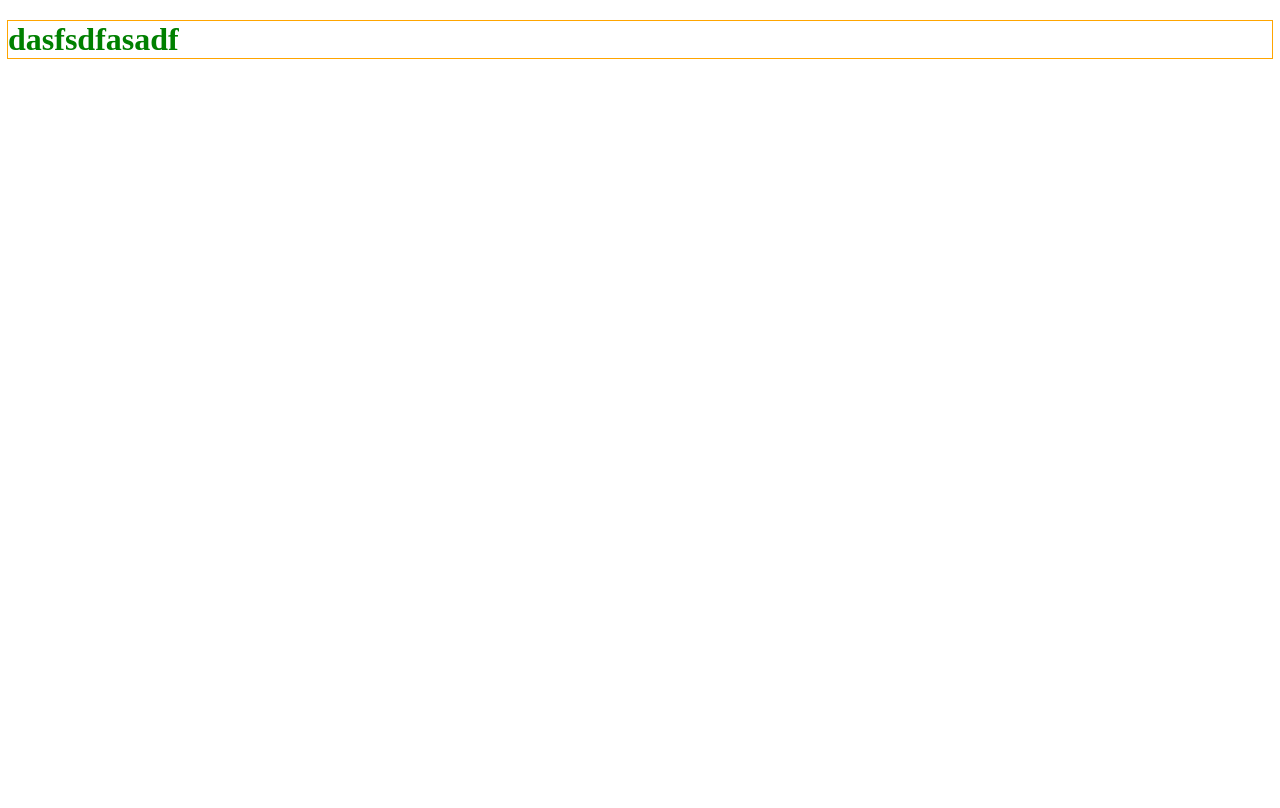
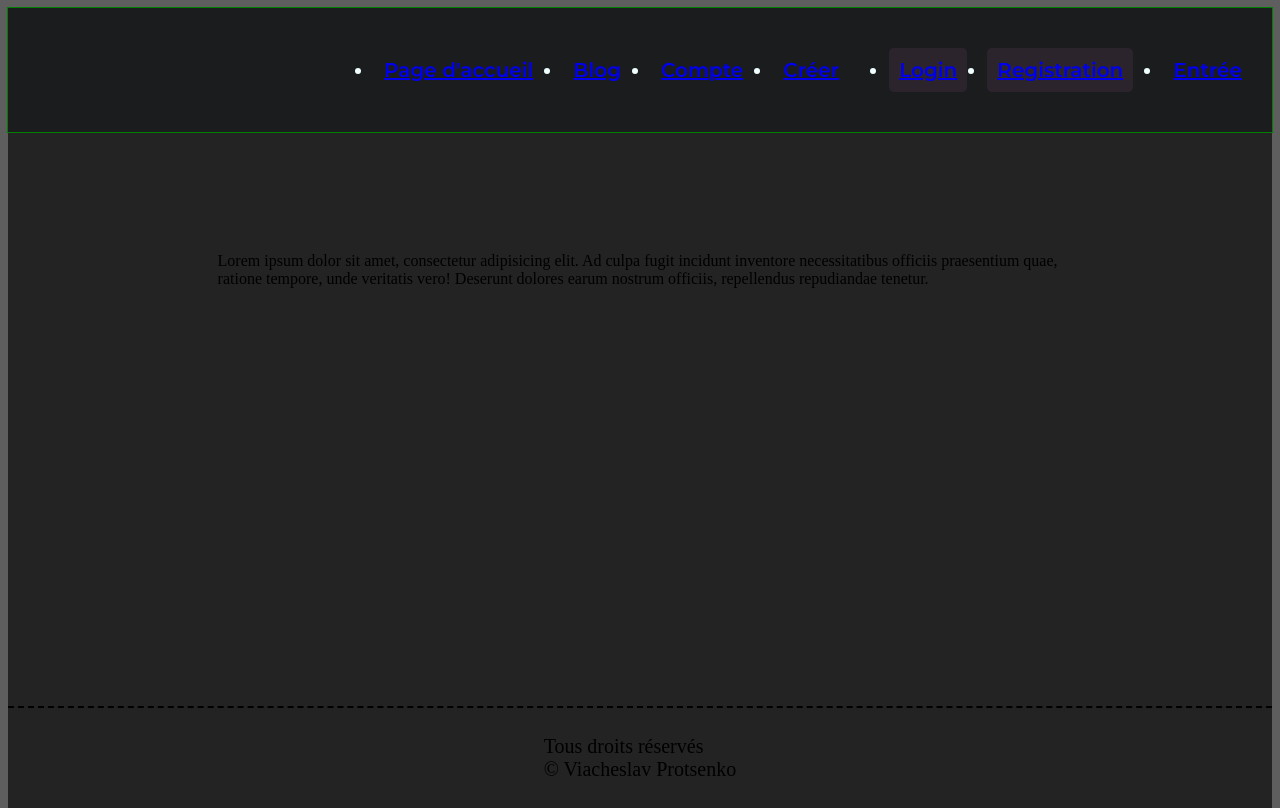
Before and after one commit to Slawik88/flask_practice-, a Flask app: page / in a window 1280 px wide. Before the commit the page ends 59 px from the top, so only its background shows below. Run offline with Flask 2, Linux system fonts and the light colour scheme; some libraries are stand-ins or nearby versions.

Commit message:
add_main_menu

```diff
--- a/static/css/style.css
+++ b/static/css/style.css
@@ -1,7 +1,95 @@
-h1 {
-color: green;
+@import url('https://fonts.googleapis.com/css2?family=Montserrat:wght@600&display=swap');
+@import url('https://fonts.googleapis.com/css2?family=Rubik:wght@300&display=swap');
+
+/*header*/
+
+html,body{
+    background-color: rgba(0, 0, 0, 0.63);
+    height: 100%;
+
 }
 
+
+/*header*/
+.header {
+    outline: 1px solid green;
+    background-color: rgb(27, 28, 29);
+    width: 100%;
+}
+
+.main_menu {
+    font-size: 20px;
+    font-family: 'Montserrat', sans-serif;
+    padding-right: 10px;
+    justify-content: flex-end;
+    display: flex;
+
+}
+.main_menu ul {
+
+}
+.main_menu li {
+    text-align: center;
+    border-radius: 5px;
+    transform: 200ms;
+    color: azure;
+    padding: 10px;
+    margin: 1em .5em;
+    transition: 150ms;
+}
+
+
+.main_menu li a {
+
+}
+
+#login, #registration {
+    background-color: rgba(211, 122, 209, 0.089);
+}
+#login {
+    margin-left: 30px;
+}
+#registration{
+    margin-right: 20px;
+}
+
+/*header:hover*/
+
+.main_menu li:hover {
+    background-color: #4B93C9FF;
+}
+#login:hover, #registration:hover {
+    background-color: rgba(211, 122, 209, 0.548);
+    box-shadow: 0px 0px 10px gray;
+}
+#exit:hover{
+    background-color: rgb(5, 105, 255);
+}
+
+
+/*wrapper*/
 .wrapper {
-    outline: 1px orange solid;
+    display: flex;
+    flex-direction: column;
+    height: 100%;
 }
+
+.content{
+    box-sizing: border-box;
+    width: 70%;
+    margin: 100px auto;
+    padding: 20px;
+    flex: 1 0 auto;
+
+}
+
+.footer{
+    border-top: 2px dashed black;
+    display: flex;
+    justify-content: center;
+    width: 100%;
+    height: 100px;
+    flex: 0 0 auto;
+    font-size: 20px;
+    align-items: center;
+}
--- a/templates/base.html
+++ b/templates/base.html
@@ -6,31 +6,56 @@
           content="width=device-width, user-scalable=no, initial-scale=1.0, maximum-scale=1.0, minimum-scale=1.0">
     <meta http-equiv="X-UA-Compatible" content="ie=edge">
     <link rel="stylesheet" href="{{ url_for ('static', filename='css/style.css') }}">
+    <link rel="stylesheet" href="{{ url_for ('static', filename='css/reset.css') }}">
     {% block title %}
-        {% if title %}
-            <title>Flask - {{ title }}</title>
-        {% else %}
-            <title>Flask Blog</title>
-        {% endif %}
+    {% if title %}
+
+    <title>Flask - {{ title }}</title>
+    {% else %}
+    <title>Flask Blog</title>
+    {% endif %}
     {% endblock %}
 </head>
 <body>
 <div class="wrapper">
     {% block menu %}
+    <header class="header">
+        <ul class="main_menu">
+            <li><a href="#">Page d'accueil</a></li>  <!--Главная-->
+            <li><a href="#">Blog</a></li>  <!--Блог-->
+            <li><a href="#">Compte</a></li>  <!--Аккаунт-->
+            <li><a href="#">Créer</a></li>  <!--Создать-->
+            <li id="login"><a href="#">Login</a></li>  <!--Логин-->
+            <li id="registration"><a href="#">Registration</a></li>  <!--Регистрация-->
+            <li id="exit"><a href="#">Entrée</a></li>  <!--Выйти-->
+        </ul>
+    </header>
     {% endblock menu %}
 
     {% block content %}
     {% endblock content %}
 
+
     {% block main_page %}
+
+    <div class="content">
+        Lorem ipsum dolor sit amet, consectetur adipisicing elit. Ad culpa fugit incidunt inventore necessitatibus
+        officiis praesentium quae, ratione tempore, unde veritatis vero! Deserunt dolores earum nostrum officiis,
+        repellendus repudiandae tenetur.
+    </div>
+
     {% endblock main_page %}
 
 
     {% block footer %}
+
+    <footer class="footer">Tous droits réservés <br>
+        &#169; Viacheslav Protsenko
+    </footer>
+
     {% endblock footer %}
+
 </div>
-
-
 
 </body>
 </html>
--- a/templates/index.html
+++ b/templates/index.html
@@ -1,5 +1 @@
 {% extends 'base.html' %}
-
-{% block content %}
-<h1>dasfsdfasadf</h1>
-{% endblock content %}
```
Also changed, not shown: 1 other file.
